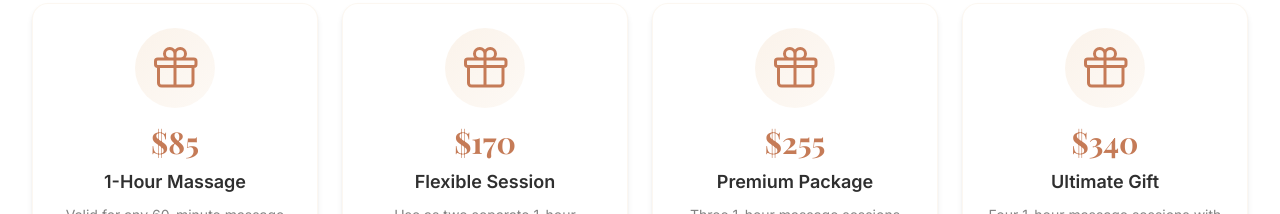
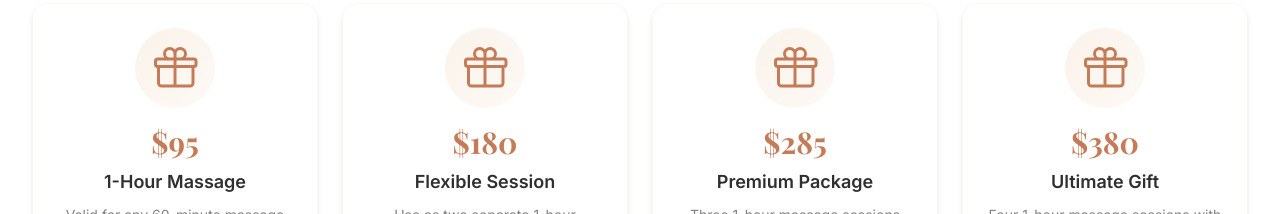
Before and after one commit to Simai66/BUALIN_SPA_NEW, a React (Vite) app: page / in a window 1280 px wide. Shown: the part 1820-2034 px from the top of the page. Built offline with nearby package versions, Linux system fonts and the light colour scheme.

Commit message:
chore: update gift card IDs and amounts.

```diff
--- a/src/data/giftcards.js
+++ b/src/data/giftcards.js
@@ -1,29 +1,29 @@
 // eGift Card data with Square pricing
 export const giftCards = [
     {
-        id: 'egift-85',
-        amount: '$85',
+        id: 'egift-95',
+        amount: '$95',
         title: '1-Hour Massage',
         description: 'Valid for any 60-minute massage service — Combination, Relaxation, or Thai Massage',
         popular: false,
     },
     {
-        id: 'egift-170',
-        amount: '$170',
+        id: 'egift-180',
+        amount: '$180',
         title: 'Flexible Session',
         description: 'Use as two separate 1-hour sessions or enjoy a continuous 2-hour treatment',
         popular: false,
     },
     {
-        id: 'egift-255',
-        amount: '$255',
+        id: 'egift-285',
+        amount: '$285',
         title: 'Premium Package',
         description: 'Three 1-hour massage sessions with complimentary Hot Stone Therapy & Herbal Compress',
         popular: false,
     },
     {
-        id: 'egift-340',
-        amount: '$340',
+        id: 'egift-380',
+        amount: '$380',
         title: 'Ultimate Gift',
         description: 'Four 1-hour massage sessions with complimentary Hot Stone Therapy & Herbal Compress',
         popular: false,
```
